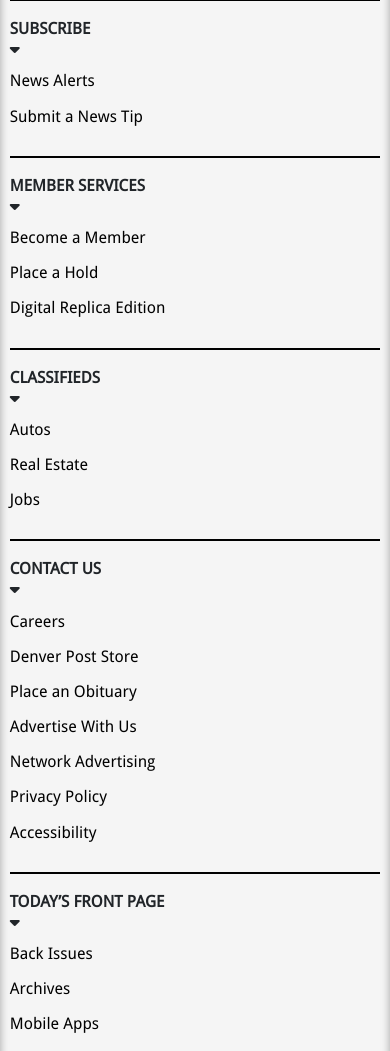
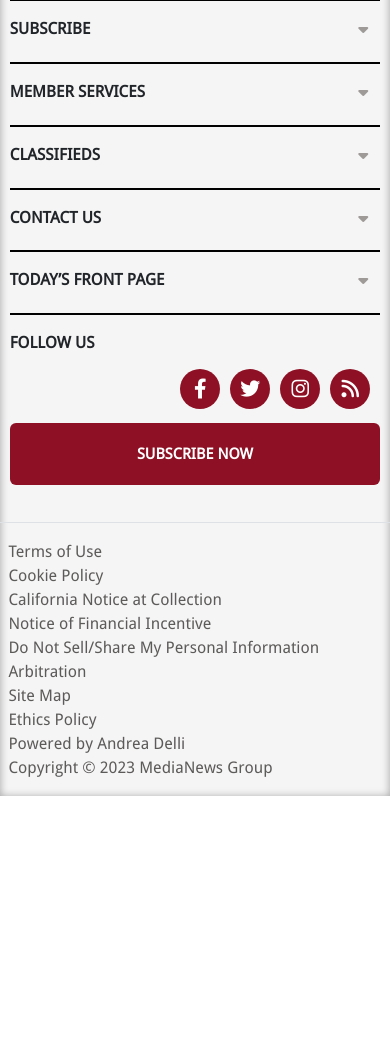
Before and after one commit to RonPlusSign/PPM-DenverPost, a plain HTML site: page index.html in a window 390 px wide. Shown: the part 820-1871 px from the top of the page. After the commit the page ends 1616 px from the top, so only its background shows below. Drawn offline with nearby package versions, Linux system fonts and the light colour scheme; files that its build step writes are made by us from their sources.

Commit message:
open/close footer lists on mobile

```diff
--- a/index.html
+++ b/index.html
@@ -43,7 +43,7 @@
     <div id="sticky-navbar" class="nav-primary-top row align-content-center container">
         <div class="col col-3 col-md-4 p-0 d-flex justify-content-start">
             <!-- TODO: Make left sidenav work -->
-            <button type="button" class="btn" id="sidenavCollapse" onclick="onSidenavCollapseClick()">
+            <button type="button" class="btn" id="sidenavCollapse" onclick="onSidenavCollapseClick(this)">
                 <i class="fas fa-bars m-auto"></i>
                 <span>All sections</span>
             </button>
@@ -53,7 +53,7 @@
             <img id="sticky-navbar-logo" src="images/dp-logo.svg" alt="Denver Post Logo" class="w-100 logo hidden"/>
         </div>
 
-        <div class="col col-3 col-md-4 d-flex justify-content-end">
+        <div class="col col-3 col-md-4 d-flex align-items-center justify-content-end">
             <button type="button" class="btn rounded-1 action mx-2">
                 <a class="link-light link-underline link-underline-opacity-0" href="#">Subscribe</a>
             </button>
@@ -139,37 +139,51 @@
         <img src="images/dp-logo.svg" alt="Denver Post Logo" class="logo"/>
         <ul class="footer-menus">
             <li class="menu-item">
-                <p class="text-uppercase">Subscribe</p>
-                <i class="fas fa-caret-down"> <a href="#" class="icon-plus" aria-label="Click here to expand the menu"></a></i>
-                <!-- TODO: Hide list on load -->
-                <ul class="footer-menu">
+                <div class="row">
+                    <p class="text-uppercase col col-9">Subscribe</p>
+                    <i class="fas fa-caret-down col col-3 d-flex align-self-center justify-content-end" onclick="toggleFooterMenu(this)">
+                        <a href="#" class="icon-plus" aria-label="Click here to expand the menu"></a>
+                    </i>
+                </div>
+                <ul class="footer-menu shrink">
                     <li class="submenu-item"><a href="#">News Alerts</a></li>
                     <li class="submenu-item"><a href="#">Submit a News Tip</a></li>
                 </ul>
             </li>
-
             <li class="menu-item">
-                <p class="text-uppercase">Member Services</p>
-                <i class="fas fa-caret-down"><a href="#" class="icon-plus" aria-label="Click here to expand the menu"></a></i>
-                <ul class="footer-menu">
+                <div class="row">
+                    <p class="text-uppercase col col-9">Member Services</p>
+                    <i class="fas fa-caret-down col col-3 d-flex align-self-center justify-content-end" onclick="toggleFooterMenu(this)">
+                        <a href="#" class="icon-plus" aria-label="Click here to expand the menu"></a>
+                    </i>
+                </div>
+                <ul class="footer-menu shrink">
                     <li class="submenu-item"><a href="#">Become a Member</a></li>
                     <li class="submenu-item"><a href="#">Place a Hold</a></li>
                     <li class="submenu-item"><a href="#">Digital Replica Edition</a></li>
                 </ul>
             </li>
-            <li class="menu-item ">
-                <p class="text-uppercase">Classifieds</p>
-                <i class="fas fa-caret-down"><a href="#" class="icon-plus" aria-label="Click here to expand the menu"></a></i>
-                <ul class="footer-menu">
+            <li class="menu-item">
+                <div class="row">
+                    <p class="text-uppercase col col-9">Classifieds</p>
+                    <i class="fas fa-caret-down col col-3 d-flex align-self-center justify-content-end" onclick="toggleFooterMenu(this)">
+                        <a href="#" class="icon-plus" aria-label="Click here to expand the menu"></a>
+                    </i>
+                </div>
+                <ul class="footer-menu shrink">
                     <li class="submenu-item"><a href="#">Autos</a></li>
                     <li class="submenu-item"><a href="#">Real Estate</a></li>
                     <li class="submenu-item"><a href="#">Jobs</a></li>
                 </ul>
             </li>
-            <li class="menu-item ">
-                <p class="text-uppercase">Contact Us</p>
-                <i class="fas fa-caret-down"><a href="#" class="icon-plus" aria-label="Click here to expand the menu"></a></i>
-                <ul class="footer-menu">
+            <li class="menu-item">
+                <div class="row">
+                    <p class="text-uppercase col col-9">Contact Us</p>
+                    <i class="fas fa-caret-down col col-3 d-flex align-self-center justify-content-end" onclick="toggleFooterMenu(this)">
+                        <a href="#" class="icon-plus" aria-label="Click here to expand the menu"></a>
+                    </i>
+                </div>
+                <ul class="footer-menu shrink">
                     <li class="submenu-item"><a href="#">Careers</a></li>
                     <li class="submenu-item"><a href="#">Denver Post Store</a></li>
                     <li class="submenu-item"><a href="#">Place an Obituary</a></li>
@@ -180,9 +194,13 @@
                 </ul>
             </li>
             <li class="menu-item">
-                <p class="text-uppercase">Today’s Front Page</p>
-                <i class="fas fa-caret-down"><a href="#" class="icon-plus" aria-label="Click here to expand the menu"></a></i>
-                <ul class="footer-menu">
+                <div class="row">
+                    <p class="text-uppercase col col-9">Today’s Front Page</p>
+                    <i class="fas fa-caret-down col col-3 d-flex align-self-center justify-content-end" onclick="toggleFooterMenu(this)">
+                        <a href="#" class="icon-plus" aria-label="Click here to expand the menu"></a>
+                    </i>
+                </div>
+                <ul class="footer-menu shrink">
                     <li class="submenu-item"><a href="#">Back Issues</a></li>
                     <li class="submenu-item"><a href="#">Archives</a></li>
                     <li class="submenu-item"><a href="#">Mobile Apps</a></li>
@@ -191,7 +209,7 @@
             <li class="menu-item">
                 <p class="text-uppercase">Follow Us</p>
                 <div class="footer-follow">
-                    <ul class="footer-menu d-flex p-0">
+                    <ul class="footer-menu social d-flex p-0">
                         <li class="submenu-item d-inline-block rounded-circle icon">
                             <a href="#" class="d-flex justify-content-center align-items-center" aria-label="Follow us on Facebook"><i class="fab fa-facebook-f"></i></a>
                         </li>
--- a/script.js
+++ b/script.js
@@ -26,3 +26,10 @@
     sidenavCollapseBtn.children[0].classList.toggle('fa-times');
     // TODO: Show left sidenav
 }
+
+function toggleFooterMenu(element) {
+    document.querySelectorAll('.menu-item').forEach((menu) => {
+        if (Array.from(menu.children[0].children).includes(element))
+            menu.children[1].classList.toggle('shrink');
+    });
+}
--- a/styles.scss
+++ b/styles.scss
@@ -25,6 +25,10 @@
         display: none;
       }
     }
+  }
+
+  .btn {
+    border: none;
   }
 
   .nav-primary-top {
@@ -68,7 +72,6 @@
 
     #sidenavCollapse {
       font-weight: 600;
-      border: none;
 
       i {
         margin-right: 5px;
@@ -83,11 +86,12 @@
   }
 
   .nav-primary-middle {
+    height: 5em;
+    width: 100%;
+
     @media only screen and (max-width: 1039px) {
       display: none !important;
     }
-
-    height: 5em;
 
     &.hidden {
       opacity: 0;
@@ -212,17 +216,40 @@
       margin: 1em 2.5% 0 2.5%;
       padding-top: 1em;
 
+      @media only screen and (max-width: 638px) {
+        padding-bottom: 0.3em;
+      }
+
       p { // Section title
         font-weight: 700;
         margin: 0;
 
-        &:hover { // TODO: Deve essere un link
+        &:hover {
           text-decoration: underline;
+        }
+      }
+
+      i.fas.fa-caret-down {
+        color: #9d9a98;
+        padding-right: 1.5em;
+        @media screen and (min-width: 639px) {
+          display: none !important;
         }
       }
 
       ul.footer-menu {
         padding: 0;
+        max-height: 1000px;
+        overflow: hidden;
+
+        &:not(.social) {
+          transition: max-height 0.5s ease-in-out, overflow 0.5s ease-in-out;
+          @media screen and (max-width: 638px) {
+            &.shrink {
+              max-height: 0;
+            }
+          }
+        }
 
         li.submenu-item {
           margin: 0.7em 0;
@@ -230,7 +257,7 @@
           &.icon {
             height: 2em;
             width: 2em;
-            background-color: #7d161e;
+            background-color: #8e1024;
             margin-right: 0.5em;
             font-size: 1.25em;
 
@@ -253,6 +280,7 @@
       }
 
       .subscribe-button {
+        background-color: #8e1024;
         @media only screen and (max-width: 638px) {
           padding: 5%;
           height: auto;
```
